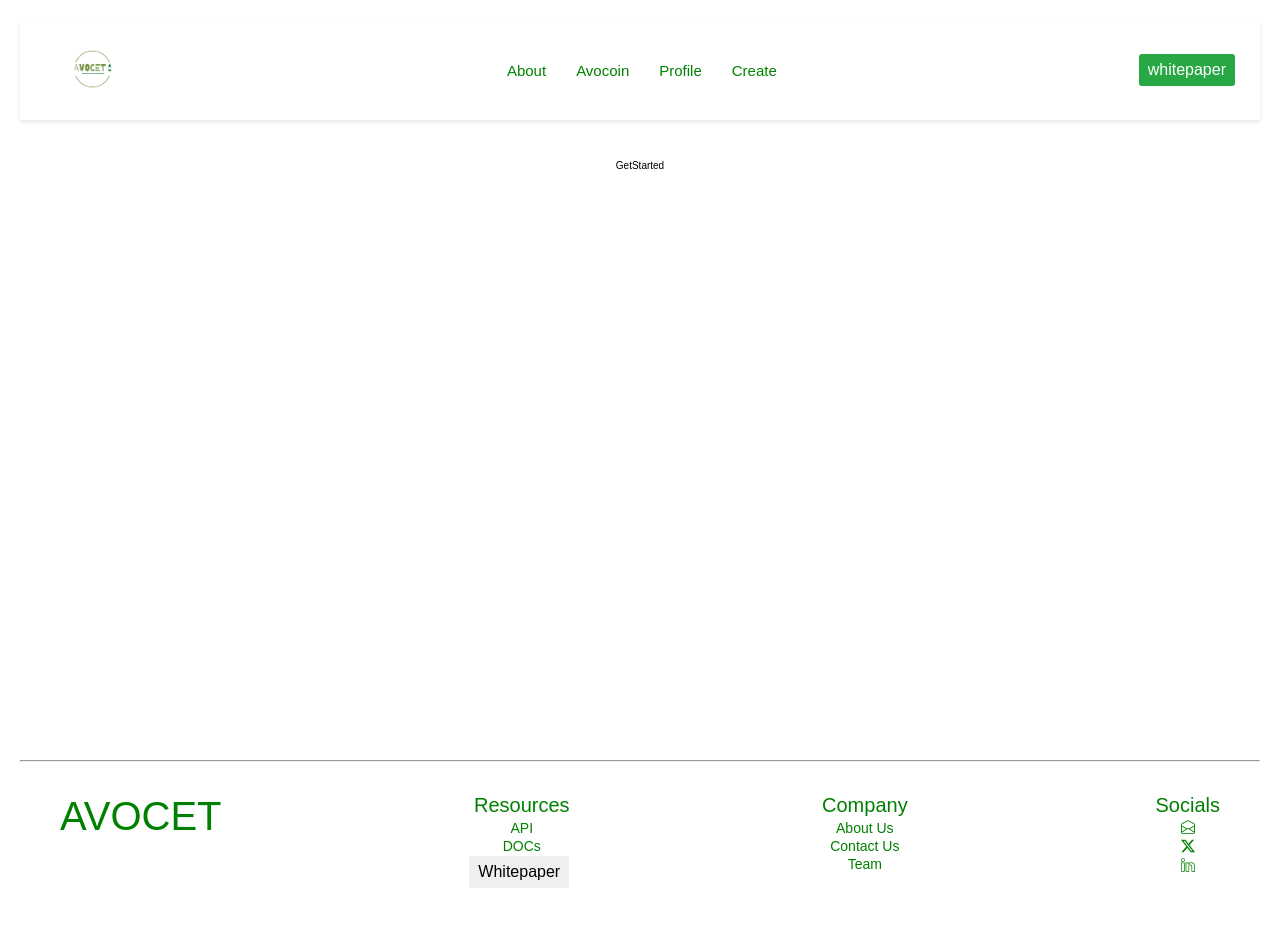
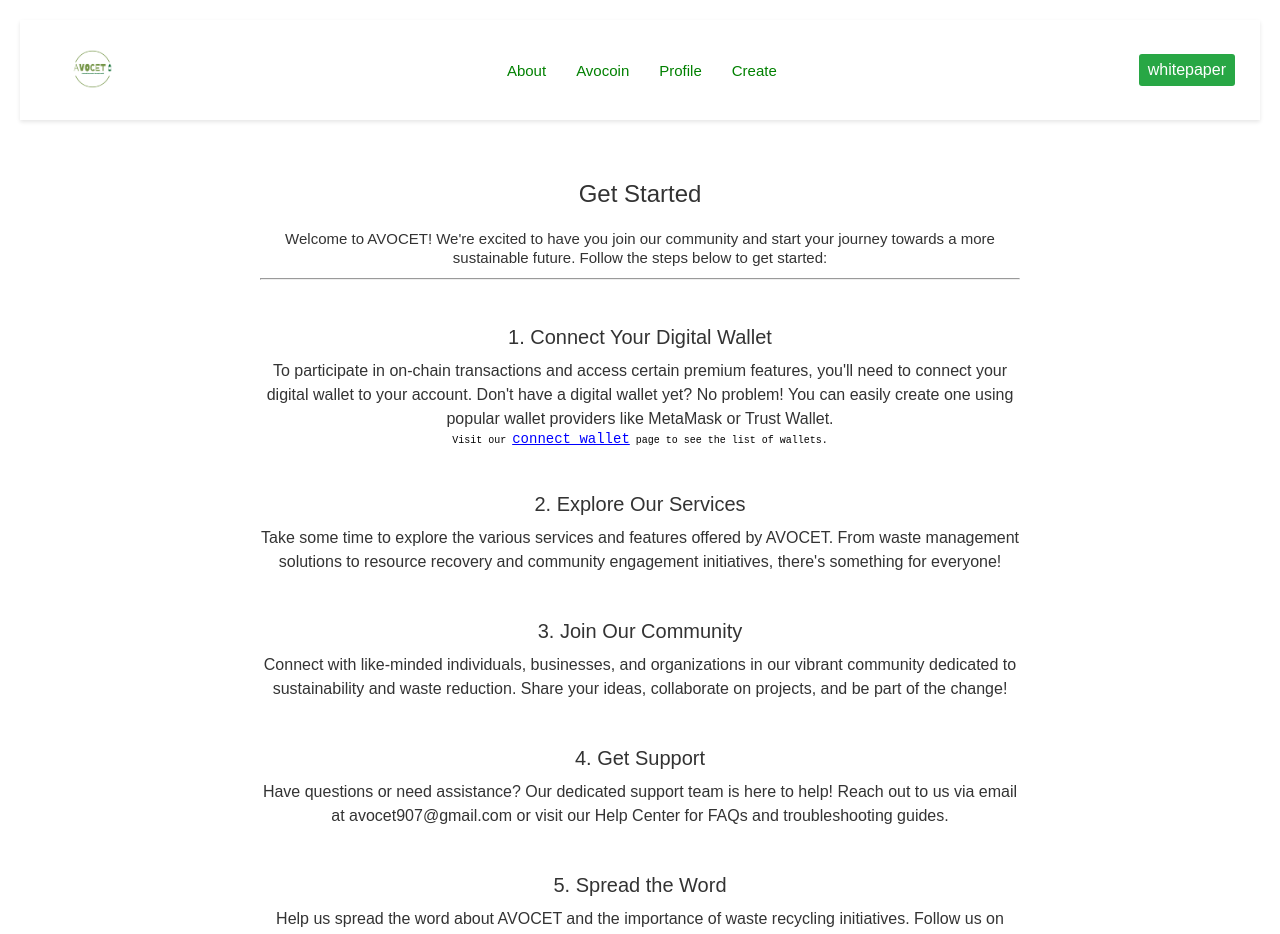
Before and after one commit to ameer017/avocet-frontend, a React (Vite) app: page /get-started in a window 1280 px wide. Shown: the top 934 px of the page. Built offline with nearby package versions, Linux system fonts and the light colour scheme; the HTML template or start-up script is replaced by a standard one.

Commit message:
get_started_updated

```diff
--- a/src/App.jsx
+++ b/src/App.jsx
@@ -15,6 +15,8 @@ import Contact from "./Pages/Contact/Contact";
 import Service from "./Pages/Service/Service";
 import TermsAndCondition from "./Pages/Terms/TermAndCondition";
 import GetStarted from "./Pages/GetStarted/GetStarted";
+import PrivacyPolicy from "./Pages/PrivacyPolicy/PrivacyPolicy";
+import ConnectWallet from "./Pages/Connect/ConnectWallet";
 // import ScrollToTop from 'react-router-scroll-top'
 
 function App() {
@@ -39,6 +41,8 @@ function App() {
     { path: "/service", element: <Service /> },
     { path: "/terms", element: <TermsAndCondition /> },
     { path: "/get-started", element: <GetStarted /> },
+    { path: "/policy", element: <PrivacyPolicy /> },
+    { path: "/wallet-connect", element: <ConnectWallet /> },
   ];
 
   return (
@@ -47,7 +51,7 @@ function App() {
         <Loader />
       ) : (
         <>
-        {/* <ScrollToTop/> */}
+          {/* <ScrollToTop/> */}
 
           <Routes>
             {routes.map(({ path, element }, index) => (
--- a/src/Components/Footer/Footer.jsx
+++ b/src/Components/Footer/Footer.jsx
@@ -64,7 +64,7 @@ const Footer = () => {
 
           <div>
             <Link to="/terms">Terms Of Use</Link>
-            <Link to="/">Privacy Policy</Link>
+            <Link to="/policy">Privacy Policy</Link>
           </div>
         </div>
       </footer>
--- /dev/null
+++ b/src/Pages/Connect/ConnectWallet.jsx
@@ -0,0 +1,10 @@
+import React from 'react';
+import './ConnectWallet.scss'
+
+const ConnectWallet = () => {
+  return (
+    <div>ConnectWallet</div>
+  )
+}
+
+export default ConnectWallet
--- a/src/Pages/GetStarted/GetStarted.jsx
+++ b/src/Pages/GetStarted/GetStarted.jsx
@@ -1,10 +1,79 @@
-import React from 'react'
-import './GetStarted.scss'
+import React from "react";
+import "./GetStarted.scss";
+import { Link } from "react-router-dom";
 
 const GetStarted = () => {
   return (
-    <section>GetStarted</section>
-  )
-}
+    <section>
+      <div className="get-started">
+        <h1>Get Started</h1>
+        <p>
+          Welcome to AVOCET! We're excited to have you join our community and
+          start your journey towards a more sustainable future. Follow the steps
+          below to get started:
+        </p>
 
-export default GetStarted
+        <hr style={{ margin: "10px 0" }} />
+
+        <div className="step">
+          <h2>1. Connect Your Digital Wallet</h2>
+          <p>
+            To participate in on-chain transactions and access certain premium
+            features, you'll need to connect your digital wallet to your
+            account. Don't have a digital wallet yet? No problem! You can easily
+            create one using popular wallet providers like MetaMask or Trust
+            Wallet.
+          </p>
+          <code>
+            Visit our <Link to="/wallet-connect">connect wallet</Link> page to
+            see the list of wallets.
+          </code>
+        </div>
+
+        <div className="step">
+          <h2>2. Explore Our Services</h2>
+          <p>
+            Take some time to explore the various services and features offered
+            by AVOCET. From waste management solutions to resource recovery and
+            community engagement initiatives, there's something for everyone!
+          </p>
+        </div>
+
+        <div className="step">
+          <h2>3. Join Our Community</h2>
+          <p>
+            Connect with like-minded individuals, businesses, and organizations
+            in our vibrant community dedicated to sustainability and waste
+            reduction. Share your ideas, collaborate on projects, and be part of
+            the change!
+          </p>
+        </div>
+
+        <div className="step">
+          <h2>4. Get Support</h2>
+          <p>
+            Have questions or need assistance? Our dedicated support team is
+            here to help! Reach out to us via email at avocet907@gmail.com
+            or visit our Help Center for FAQs and troubleshooting guides.
+          </p>
+        </div>
+
+        <div className="step">
+          <h2>5. Spread the Word</h2>
+          <p>
+            Help us spread the word about AVOCET and the importance of
+            waste recycling initiatives. Follow us on social media, share your
+            experiences, and invite others to join our mission!
+          </p>
+        </div>
+
+        <p>
+          Ready to get started? <Link to="/wallet-connect">connect your wallet</Link> and let's make a
+          difference together!
+        </p>
+      </div>
+    </section>
+  );
+};
+
+export default GetStarted;
--- a/src/Pages/GetStarted/GetStarted.scss
+++ b/src/Pages/GetStarted/GetStarted.scss
@@ -0,0 +1,33 @@
+.get-started {
+  max-width: 800px;
+  margin: 0 auto;
+  padding: 20px;
+
+  h1 {
+    font-size: 24px;
+    margin-bottom: 20px;
+  }
+
+  .step {
+    margin: 45px 0;
+
+    h2 {
+      font-size: 20px;
+      margin-bottom: 10px;
+    }
+
+    p {
+      font-size: 16px;
+      line-height: 1.5;
+    }
+  }
+
+  a {
+    color: blue;
+    text-decoration: underline;
+
+    &:hover {
+      color: darkblue;
+    }
+  }
+}
--- a/src/Pages/Home.jsx
+++ b/src/Pages/Home.jsx
@@ -40,7 +40,7 @@ const Home = () => {
               <Link to="/get-started">Get Started</Link>
             </button>
             <button className="--btn --btn-primary">
-              <Link to="/login">Connect Wallet</Link>
+              <Link to="/wallet-connect">Connect Wallet</Link>
             </button>
           </div>
         </div>
--- /dev/null
+++ b/src/Pages/PrivacyPolicy/PrivacyPolicy.jsx
@@ -0,0 +1,10 @@
+import React from 'react'
+import './PrivacyPolicy.scss'
+
+const PrivacyPolicy = () => {
+  return (
+    <section>PrivacyPolicy</section>
+  )
+}
+
+export default PrivacyPolicy
```
Also changed, not shown: src/Pages/Connect/ConnectWallet.scss (added), src/Pages/PrivacyPolicy/PrivacyPolicy.scss (added).
